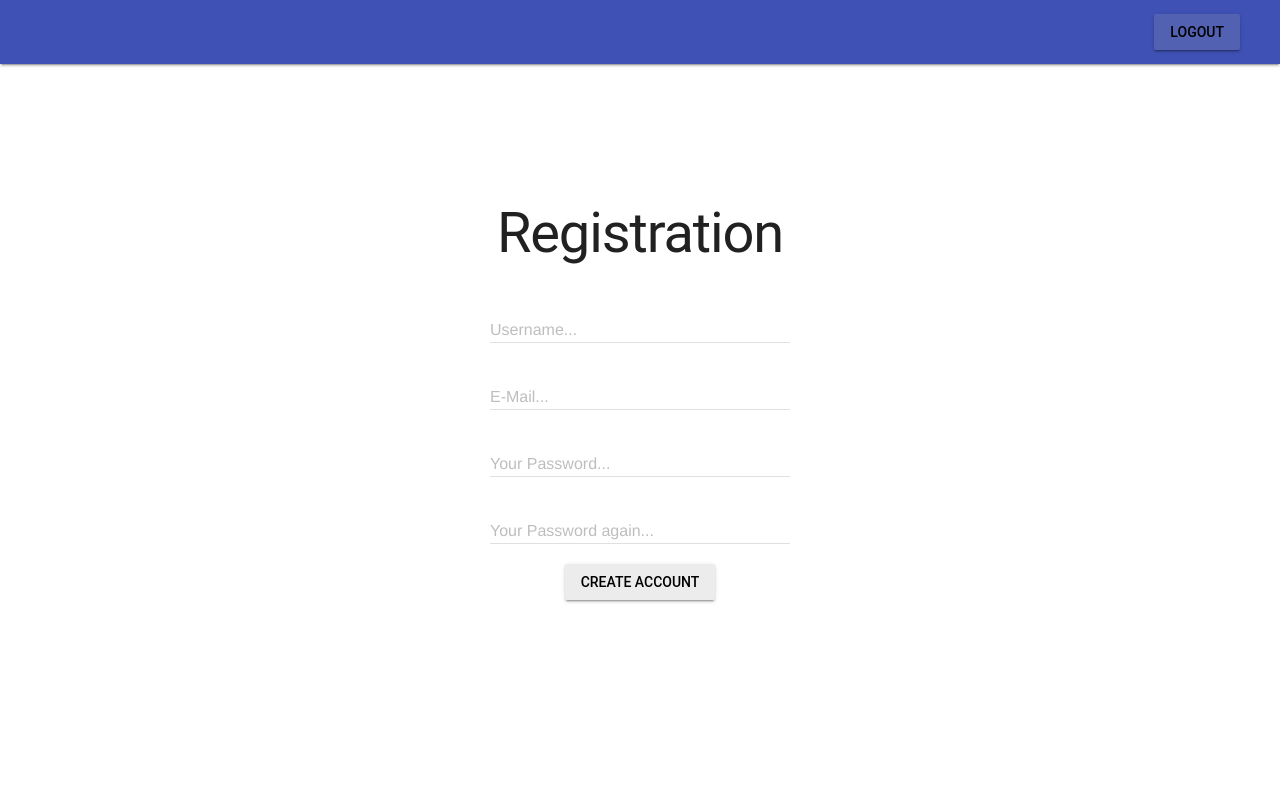
After one commit to OptimismusPr1m3/Django-ChatApp, a Django app: page /register/ in a window 1280 px wide. The commit adds this page. Run offline with Django 5.2, Linux system fonts and the light colour scheme.

Commit message:
added registration

```diff
--- /dev/null
+++ b/chat/templates/auth/register.html
@@ -0,0 +1,30 @@
+{% extends "base.html" %}
+{% block content %}
+
+<h1>Registration</h1>
+<form class="form" action="/register/" method="post">
+    {% csrf_token %}
+    <!-- <input type="hidden" name="redirect" value="{{redirect}}"> -->
+    <div class="mdl-textfield mdl-js-textfield">
+        <input class="mdl-textfield__input" type="text" name="username" id="uname">
+        <label class="mdl-textfield__label" for="uname">Username...</label>
+    </div>
+    <div class="mdl-textfield mdl-js-textfield">
+        <input class="mdl-textfield__input" type="text" name="mail" id="mail">
+        <label class="mdl-textfield__label" for="mail">E-Mail...</label>
+    </div>
+    <div class="mdl-textfield mdl-js-textfield">
+        <input class="mdl-textfield__input" type="password" name="password" id="pw">
+        <label class="mdl-textfield__label" for="pw">Your Password...</label>
+    </div>
+    <div class="mdl-textfield mdl-js-textfield">
+        <input class="mdl-textfield__input" type="password" name="password2" id="pw2">
+        <label class="mdl-textfield__label" for="pw2">Your Password again...</label>
+    </div>
+    <div>
+        <button class="mdl-button mdl-js-button mdl-button--raised mdl-js-ripple-effect">
+            Create Account
+        </button>
+    </div>
+</form>
+{% endblock %}
--- a/chat/templates/login/login.html
+++ b/chat/templates/login/login.html
@@ -34,6 +34,10 @@
                 </button>
             </div>
         </form>
+        <br>
+        <div>
+          <span>New User ? Register <a href="/register/">here</a></span>
+        </div>
       </div>
     </main>
   </div>
--- a/chat/views.py
+++ b/chat/views.py
@@ -3,6 +3,7 @@ from django.shortcuts import render
 from .models import Chat, Message
 from django.contrib.auth import authenticate, login
 from django.contrib.auth.decorators import login_required
+from django.contrib.auth.models import User
 # Create your views here.
 
 @login_required(login_url='/login/') # wenn neimand angemeldet wird dieser weitergeleitet zum login -> django login annotation
@@ -27,3 +28,14 @@ def login_view(request):
         else:
             return render(request, 'login/login.html', {'wrongPassword':True, 'redirect':redirect})
     return render(request, 'login/login.html', {'redirect': redirect})
+
+def register_view(request):
+    if request.method == 'POST':
+        username = request.POST['username']
+        mail = request.POST['mail']
+        pw1 = request.POST['password']
+        pw2 = request.POST['password2']
+        if pw1 == pw2:
+            user = User.objects.create_user(username, mail, pw1)
+            return HttpResponseRedirect('/chat')
+    return render(request, 'auth/register.html')
--- a/django_chat_app/settings.py
+++ b/django_chat_app/settings.py
@@ -114,6 +114,7 @@ USE_I18N = True
 
 USE_TZ = True
 
+LOGOUT_REDIRECT_URL = '/chat'
 
 # Static files (CSS, JavaScript, Images)
 # https://docs.djangoproject.com/en/5.0/howto/static-files/
--- a/django_chat_app/urls.py
+++ b/django_chat_app/urls.py
@@ -16,11 +16,13 @@ Including another URLconf
 """
 from django.contrib import admin
 from django.urls import path
-
-from chat.views import index, login_view
+from django.contrib.auth import views as auth_views
+from chat.views import index, login_view, register_view
 
 urlpatterns = [
     path('admin/', admin.site.urls),
     path('chat/', index),
-    path('login/', login_view)
+    path('login/', login_view),
+    path('register/', register_view),
+    path('logout/', auth_views.LogoutView.as_view(), name='logout')
 ]
--- a/templates/base.html
+++ b/templates/base.html
@@ -24,33 +24,18 @@
           <!-- Title -->
           {% if request.user.is_authenticated %}
           <span class="mdl-layout-title"
-            >Welcome, {{ request.user.first_name }}!</span
-          >
-          {% else %}
-          <span class="mdl-layout-title"
-            >Please <a href="/login/">Log In</a></span
-          >
+            >Welcome, {{ request.user.first_name }}!</span>
           {% endif %}
           <!-- Add spacer, to align navigation to the right -->
           <div class="mdl-layout-spacer"></div>
-          <!-- Navigation. We hide it in small screens. -->
-          <nav class="mdl-navigation mdl-layout--large-screen-only">
-            <a class="mdl-navigation__link" href="">Link</a>
-            <a class="mdl-navigation__link" href="">Link</a>
-            <a class="mdl-navigation__link" href="">Link</a>
-            <a class="mdl-navigation__link" href="">Link</a>
-          </nav>
+          <form method="post" action="{% url 'logout' %}">
+            {% csrf_token %}
+            <button type="submit" class="mdl-button mdl-js-button mdl-button--raised mdl-js-ripple-effect">
+                Logout
+            </button>
+          </form>
         </div>
       </header>
-      <div class="mdl-layout__drawer">
-        <span class="mdl-layout-title">Chatroom</span>
-        <nav class="mdl-navigation">
-          <a class="mdl-navigation__link" href="">Link</a>
-          <a class="mdl-navigation__link" href="">Link</a>
-          <a class="mdl-navigation__link" href="">Link</a>
-          <a class="mdl-navigation__link" href="">Link</a>
-        </nav>
-      </div>
       <main class="mdl-layout__content">
         <div class="page-content">{% block content %} {% endblock %}</div>
       </main>
```
